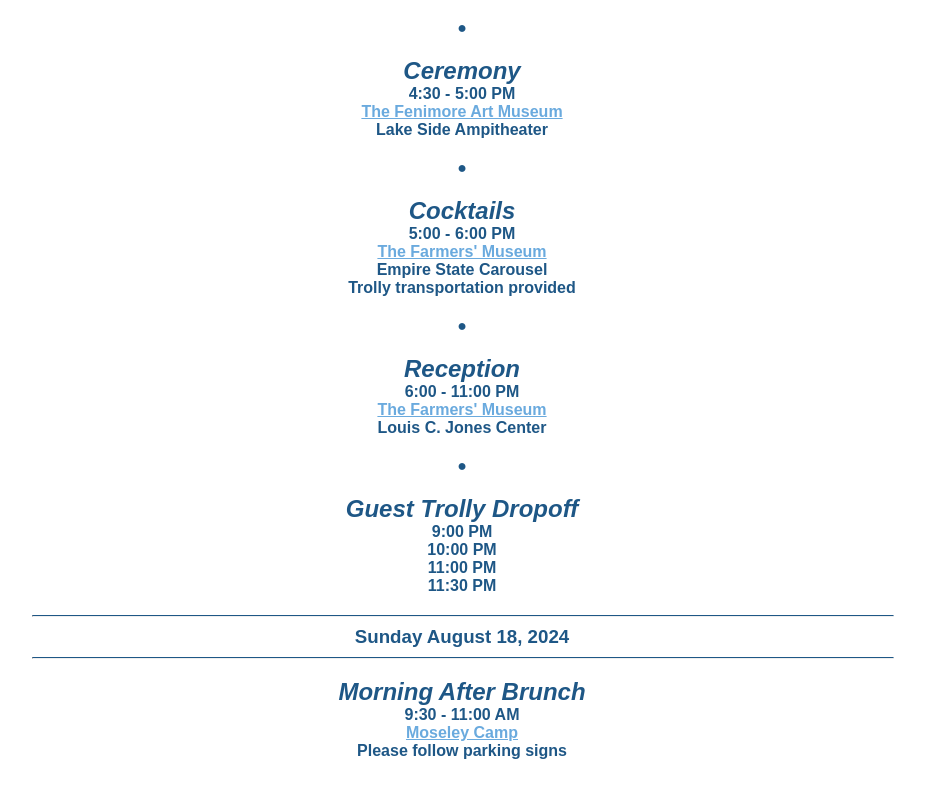
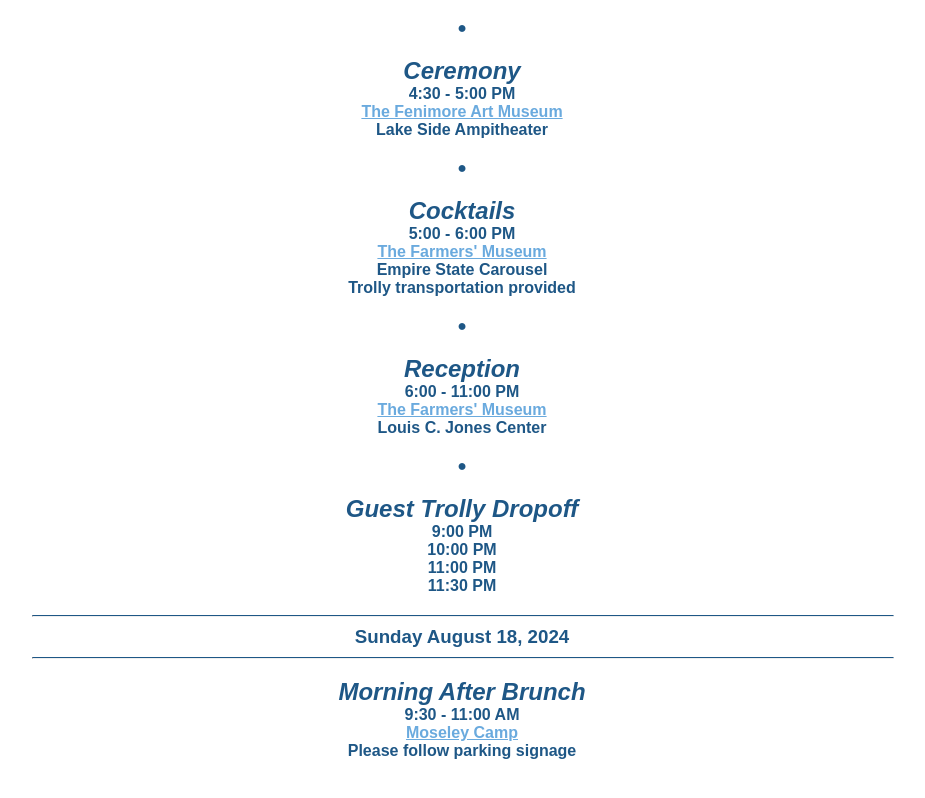
Before and after one commit to danomoseley/jennydan, a SvelteKit app: page /schedule in a window 1280 px wide. Shown: the part 604-1402 px from the top of the page, without its empty margins (178-1103 px from the left). Built offline with nearby package versions, Linux system fonts and the light colour scheme.

Commit message:
Change parkings signs -> parking signage

```diff
--- a/src/routes/schedule/+page.svelte
+++ b/src/routes/schedule/+page.svelte
@@ -91,7 +91,7 @@
             <li class="fancy">Morning After Brunch</li>
             <li>9:30 - 11:00 AM</li>
             <li><a target="_blank" href="https://maps.app.goo.gl/BvwpLkqseDUs1VEP9">Moseley Camp</a></li>
-            <li>Please follow parking signs</li>
+            <li>Please follow parking signage</li>
           </ul>
         </li>
       </ul>
```
